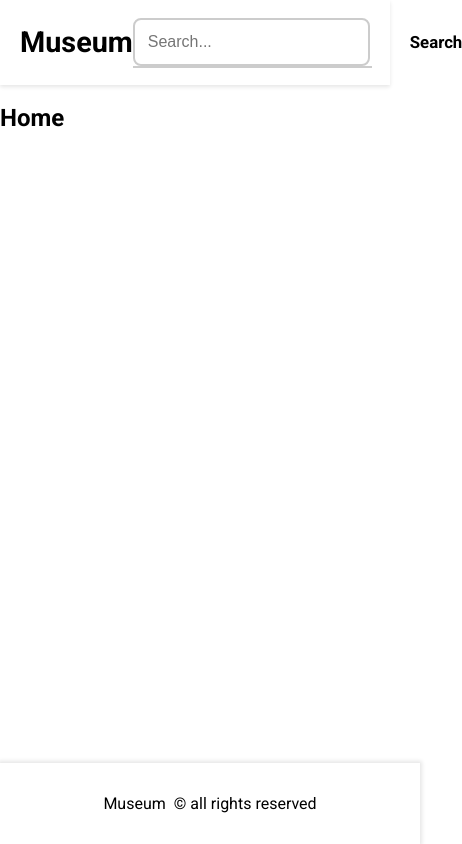
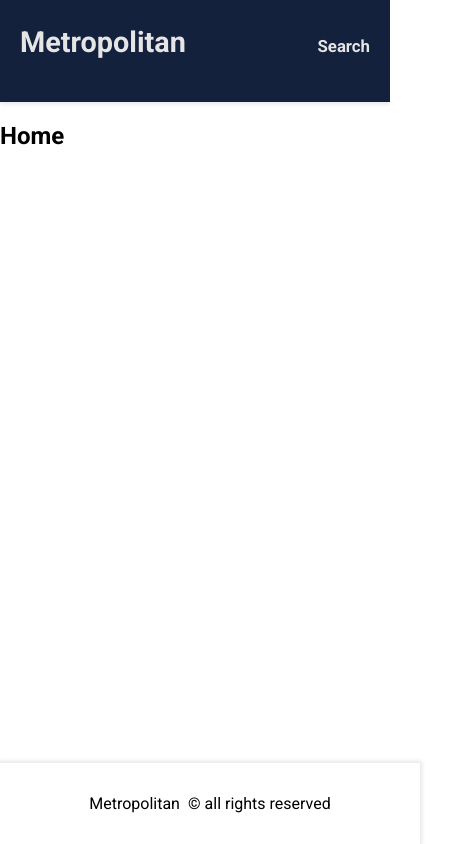
Before and after one commit to MaximeArn/museum_showroom, a React (Vite) app: page / in a window 390 px wide. Shown: the whole page, 462 px wide, since content can reach past the window. Built offline with nearby package versions, Linux system fonts and the light colour scheme.

Commit message:
finish searchBar and style it responsively

```diff
--- a/src/Layout/Footer.tsx
+++ b/src/Layout/Footer.tsx
@@ -3,7 +3,7 @@ export default function Footer() {
   return (
     <header className="footer">
       <p className="footer__title">
-        Museum
+        Metropolitan
         <span>©</span>
         all rights reserved
       </p>
--- a/src/Layout/Header.tsx
+++ b/src/Layout/Header.tsx
@@ -1,12 +1,11 @@
 import { Link } from "react-router";
 import SearchBar from "../components/searchBar";
 import "../styles/header.css";
-
 export default function Header() {
   return (
     <header className="header">
       <Link to="/">
-        <h1 className="header__title">Museum</h1>
+        <h1 className="header__title">Metropolitan</h1>
       </Link>
       <SearchBar />
       <nav>
--- a/src/components/searchBar.tsx
+++ b/src/components/searchBar.tsx
@@ -1,23 +1,32 @@
 import { useState } from "react";
 import "../styles/searchBar.css";
+import SearchBarResult from "./searchBarResult";
 export default function SearchBar() {
   const [searchValue, setSearchValue] = useState("");
   const [searchResults, setSearchResults] = useState([]);
 
-  const handleSearch = async (e: React.ChangeEvent<HTMLInputElement>) => {
+  const handleSearchInputChange = async (
+    e: React.ChangeEvent<HTMLInputElement>
+  ) => {
     e.preventDefault();
-    const inputValue = e.target.value.trim();
-    console.log("setting search value to", inputValue);
+    const inputValue = e.target.value.trim().toLowerCase();
     setSearchValue(inputValue);
-    if (!inputValue) return;
+    await fetchResults(inputValue);
+  };
+
+  const fetchResults = async (inputValue: string) => {
+    if (!inputValue) {
+      setSearchResults([]);
+      return;
+    }
     try {
       const response = await fetch(
-        `https://collectionapi.metmuseum.org/public/collection/v1/search?q=${inputValue}`
+        `https://collectionapi.metmuseum.org/public/collection/v1/search?title=true&q=${inputValue}`
       );
       const results = await response.json();
       if (!results.total) return;
-      console.log(results);
-      setSearchResults(results.objectIDs.slice(0, 5));
+
+      setSearchResults(results.objectIDs.slice(0, 15));
     } catch (error) {
       console.error("Error fetching search results", error);
     }
@@ -30,14 +39,20 @@ export default function SearchBar() {
           type="text"
           placeholder="Search..."
           value={searchValue}
-          onChange={handleSearch}
+          onChange={handleSearchInputChange}
+          onBlur={() => {
+            setSearchValue("");
+            setSearchResults([]);
+          }}
         />
       </form>
-      <ul className="search-results">
-        {searchResults.map((result) => (
-          <li key={result}>{result}</li>
-        ))}
-      </ul>
+      {searchResults.length > 0 && (
+        <ul className="search-results">
+          {searchResults.map((resultId) => {
+            return <SearchBarResult key={resultId} resultId={resultId} />;
+          })}
+        </ul>
+      )}
     </div>
   );
 }
--- /dev/null
+++ b/src/components/searchBarResult.tsx
@@ -0,0 +1,54 @@
+import { useEffect, useState } from "react";
+import "../styles/searchBarResult.css";
+import { Link } from "react-router";
+interface SearchBarResultProps {
+  resultId: string;
+}
+interface Result {
+  title: string;
+  primaryImageSmall: string;
+  additionalImages: string[];
+}
+
+export default function SearchBarResult({ resultId }: SearchBarResultProps) {
+  const [result, setResult] = useState<Result | null>(null);
+  const [error, setError] = useState<boolean>(false);
+
+  useEffect(() => {
+    if (!resultId) return;
+    fetchResultInformation();
+  }, [resultId]);
+
+  const fetchResultInformation = async () => {
+    try {
+      const response = await fetch(
+        `https://collectionapi.metmuseum.org/public/collection/v1/objects/${resultId}`
+      );
+      console.log(response.status);
+      if (response.status === 404) {
+        setError(true);
+        return;
+      }
+      const result = await response.json();
+      setResult(result);
+    } catch (error) {
+      console.error("Error fetching search results", error);
+    }
+  };
+
+  if (error) return null;
+  return (
+    <li className="search-result">
+      <Link to={`/object/${resultId}`} className="result-link">
+        {result?.primaryImageSmall && (
+          <img
+            src={result.primaryImageSmall}
+            alt={result.title}
+            className="result-image"
+          />
+        )}
+        <p className="result-title">{result?.title}</p>
+      </Link>
+    </li>
+  );
+}
--- a/src/styles/header.css
+++ b/src/styles/header.css
@@ -3,15 +3,17 @@
   justify-content: space-between;
   align-items: center;
   padding: 6px 20px;
-  background-color: #fff;
+  background-color: #14213d;
   box-shadow: 0 2px 4px rgba(0, 0, 0, 0.1);
+  flex-wrap: wrap;
 }
 
 .header a {
   font-size: 0.9rem;
-  color: black;
+  color: #e5e5e5;
   text-decoration: none;
 }
+
 .header nav a {
   font-size: 0.7rem;
 }
@@ -21,5 +23,40 @@
 }
 
 .header a:hover {
-  color: #099984;
+  color: #fff;
 }
+
+@media (max-width: 768px) {
+  .header {
+    flex-direction: row;
+    flex-wrap: wrap;
+    align-items: center;
+    align-items: baseline;
+  }
+
+  .header nav {
+    display: flex;
+    justify-content: flex-end;
+    flex: 1;
+    margin-bottom: 10px;
+  }
+
+  .header nav a {
+    font-size: 0.8rem;
+  }
+
+  .search-bar-container {
+    width: 100%;
+    order: 2;
+  }
+}
+
+@media (max-width: 480px) {
+  .header nav a {
+    font-size: 0.7rem;
+  }
+
+  .search-bar-container {
+    display: none;
+  }
+}
--- a/src/styles/searchBar.css
+++ b/src/styles/searchBar.css
@@ -3,14 +3,16 @@
   align-items: center;
   gap: 8px;
   border: 2px solid #ccc;
-  border-radius: 8px;
+  border-radius: 5px 5px 0 0;
   padding: 5px;
   background-color: #fff;
   transition: border-color 0.3s ease-in-out;
+  box-sizing: border-box;
+  width: 100%;
 }
 
 .search-bar:focus-within {
-  border-color: #099984;
+  border-color: #fca311;
 }
 
 .search-bar input {
@@ -19,23 +21,12 @@
   padding: 8px;
   flex: 1;
   font-size: 16px;
-}
-
-.search-bar button {
-  background: none;
-  border: none;
-  cursor: pointer;
-  font-size: 18px;
-  padding: 8px;
-  color: #007bff;
-}
-
-.search-bar button:hover {
-  color: #0056b3;
+  box-sizing: border-box;
 }
 
 .search-bar-container {
   position: relative;
+  box-sizing: border-box;
 }
 
 .search-results {
@@ -44,13 +35,20 @@
   left: 0;
   width: 100%;
   background-color: white;
-  border: 1px solid #ccc;
+  border: 2px solid #ccc;
+  border-top: 1px;
   z-index: 1;
-  max-height: 200px; /* Adjust as needed */
+  max-height: 400px;
   overflow-y: auto;
   margin: 0;
   padding: 0;
   list-style: none;
+  box-sizing: border-box;
+}
+
+.result-link {
+  display: flex;
+  padding: 4px;
 }
 
 .search-results li {
@@ -61,3 +59,21 @@
 .search-results li:last-child {
   border-bottom: none;
 }
+
+@media (min-width: 769px) {
+  .search-bar {
+    min-width: 350px;
+  }
+}
+
+@media (max-width: 768px) and (min-width: 481px) {
+  .search-bar {
+    min-width: 300px;
+  }
+}
+
+@media (max-width: 480px) {
+  .search-bar-container {
+    display: none;
+  }
+}
--- /dev/null
+++ b/src/styles/searchBarResult.css
@@ -0,0 +1,25 @@
+.search-result {
+  display: flex;
+  align-items: center;
+  padding: 10px;
+  border-bottom: 1px solid #ccc;
+  transition: background-color 0.3s;
+}
+
+.search-result:hover {
+  background-color: #f0f0f0;
+}
+
+.result-image {
+  width: 50px;
+  height: 50px;
+  object-fit: cover;
+  margin-right: 10px;
+  border-radius: 4px;
+}
+
+.result-title {
+  font-size: 16px;
+  font-weight: bold;
+  color: #333;
+}
```
Also changed, not shown: src/assets/no_image_placeholder.png (added).
